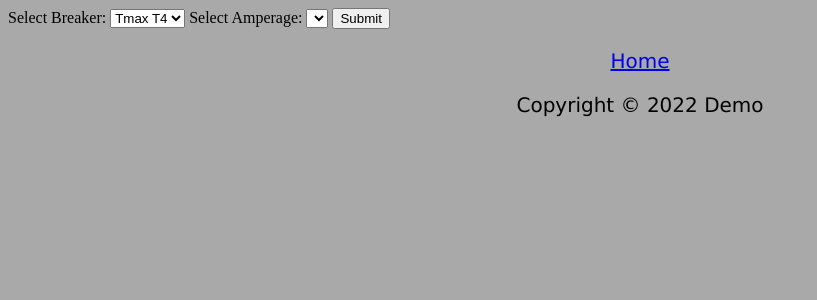
After one commit to bullmoon/ILS-web-2.0, a Flask app: page /brchoice in a window 1280 px wide. The commit adds this page. Shown: the top 300 px of the page, without its empty margins (0-817 px from the left). Run offline with Flask 2, Linux system fonts and the light colour scheme; lists and menus that the app fills with data are empty.

Commit message:
Added data list and breaker choice

```diff
--- a/ilswebprj/routes.py
+++ b/ilswebprj/routes.py
@@ -1,5 +1,6 @@
-from flask import Flask, render_template, send_from_directory
+from flask import Flask, render_template, send_from_directory, request, redirect
 import os
+from src import tables, datalists
 
 app = Flask(__name__, template_folder='../templates', static_folder='../static')
 
@@ -17,5 +18,16 @@ def about():
 
 @app.route('/table')
 def table():
-    data = get_data()
-    return render_template('table.html', data=data)
+    data = tables.get_data()
+    br_type = tables.get_breaker()
+    return render_template('table.html', data=data, breakers_list=br_type)
+
+@app.route('/brchoice', methods=['GET', 'POST'])
+def brchoice():
+    breakers = datalists.breakers
+    if request.method == 'POST':
+        breaker_select = request.form['breaker']
+        amperages = breakers[breaker_select]
+        return render_template('breakerchoice.html', amperages=amperages)
+
+    return render_template('breakerchoice.html')
--- /dev/null
+++ b/src/datalists.py
@@ -0,0 +1,6 @@
+breakers = {
+    "T4": [250],
+    "T5": [400, 630],
+    "T6": [630, 800, 1000],
+    "T7": [800, 1000, 1250, 1600]
+}
--- a/static/css/style.css
+++ b/static/css/style.css
@@ -18,3 +18,11 @@ img {
     margin: 0 auto;
     width: 30%;
 }
+
+th {
+   background-color: lightgray;
+}
+
+td {
+   width: 70px;
+}
--- a/templates/base.html
+++ b/templates/base.html
@@ -5,9 +5,13 @@
     <title>{{ title }}</title>
     <link rel="stylesheet" href="{{ url_for('static', filename='css/style.css') }}">
 </head>
-<body>
-    <div class="content">
-        {% block content %} {% endblock %}
-    </div>
-</body>
+    <body>
+        <div class="content">
+            {% block content %} {% endblock %}
+        </div>
+        <footer>
+            <p><a href="/">Home</a></p>
+            <p>Copyright © 2022 Demo</p>
+        </footer>
+    </body>
 </html>
--- /dev/null
+++ b/templates/breakerchoice.html
@@ -0,0 +1,22 @@
+{% extends 'base.html' %}
+
+{% block content %}
+<form action="{{ url_for('brchoice') }}" method="post">
+    <label for="breaker-select">Select Breaker:</label>
+    <select id="breaker-select" name="breaker">
+      <option value="T4">Tmax T4</option>
+      <option value="T5">Tmax T5</option>
+      <option value="T6">Tmax T6</option>
+      <option value="T7">Tmax T7</option>
+    </select>
+    <label for="amperage-select">Select Amperage:</label>
+    <select id="amperage-select" name="amperage">
+      {% if amperages %}
+        {% for amperage in amperages %}
+          <option value="{{ amperage }}">{{ amperage }}</option>
+        {% endfor %}
+      {% endif %}
+    </select>
+    <input type="submit" value="Submit">
+  </form>
+{% endblock %}
```
Also changed, not shown: src/tables.py (+10 -3 lines), templates/about.html (+4 -10 lines), templates/index.html (+5 -4 lines), templates/table.html (+23 -4 lines), README.md.
